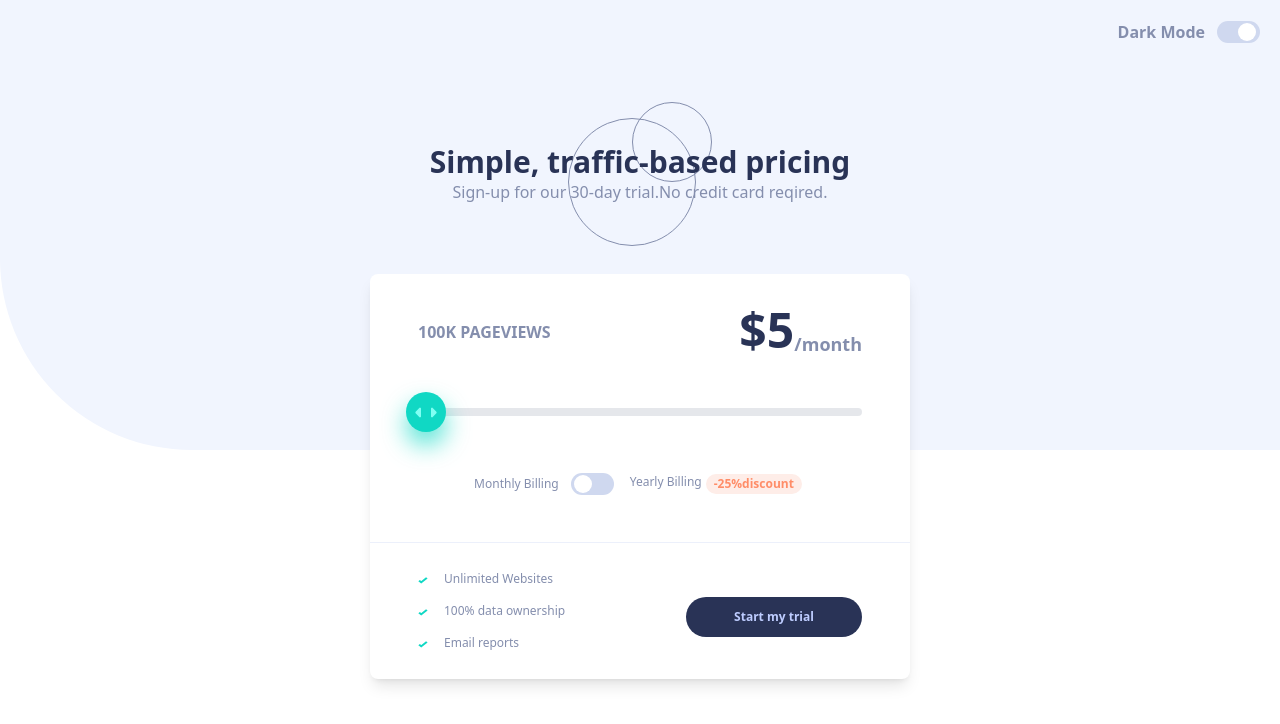
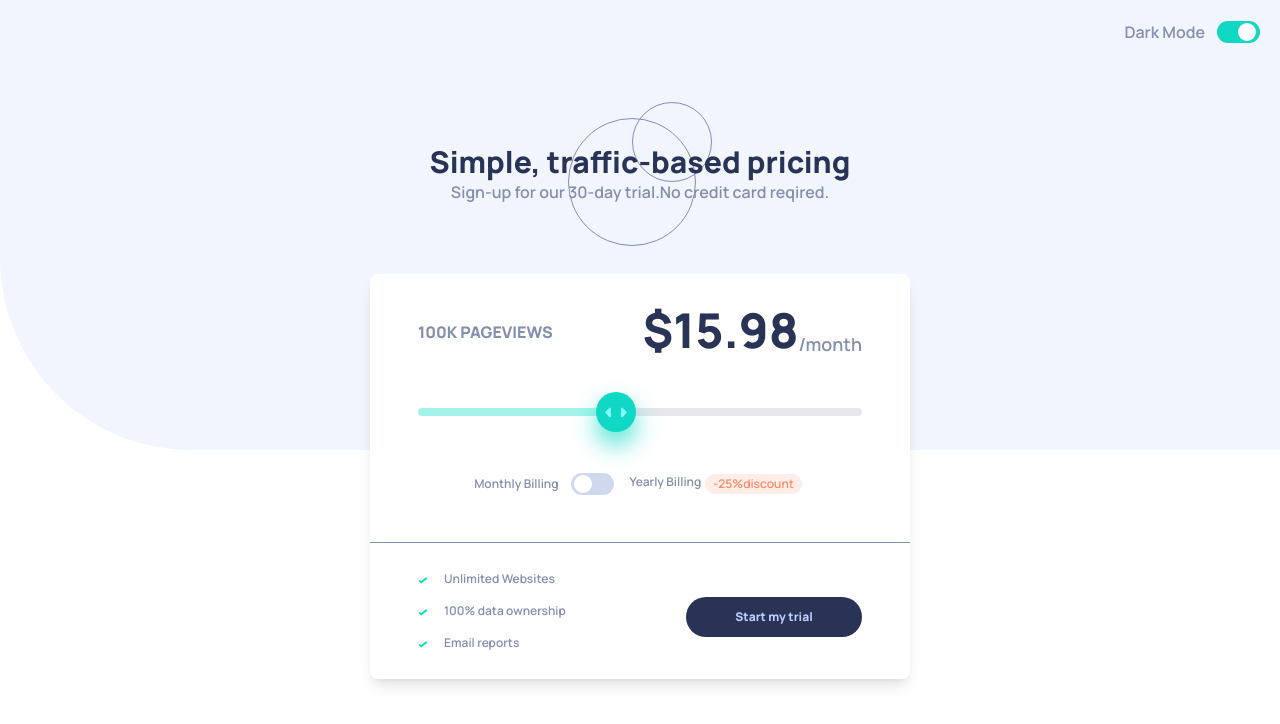
Before and after one commit to rahul24167/interactive-pricing-component, a Next.js app: page / in a window 1280 px wide. Shown: the top 724 px of the page. Built offline with nearby package versions, Linux system fonts and the light colour scheme.

Commit message:
component completed

```diff
--- a/app/layout.tsx
+++ b/app/layout.tsx
@@ -1,7 +1,14 @@
 import type { Metadata } from "next";
 import localFont from "next/font/local";
+import { Manrope } from "next/font/google";
 import "./globals.css";
 
+const manrope = Manrope({
+  subsets: ["latin"],
+  weight: ["600", "800"],
+  variable: "--font-manrope",
+  display: "swap",
+});
 const geistSans = localFont({
   src: "./fonts/GeistVF.woff",
   variable: "--font-geist-sans",
@@ -26,7 +33,7 @@ export default function RootLayout({
   return (
     <html lang="en">
       <body
-        className={`${geistSans.variable} ${geistMono.variable} antialiased`}
+        className={`${manrope.variable} ${geistSans.variable} ${geistMono.variable} antialiased`}
       >
         {children}
       </body>
--- a/app/page.tsx
+++ b/app/page.tsx
@@ -24,10 +24,10 @@ export default function Home() {
   }, [isDark]);
 
   return (
-    <div className="bg-white dark:bg-black relative">
+    <div className="bg-white dark:bg-black relative font-manrope">
       <div className="bg-vpblue dark:bg-cyan z-0 h-100 sm:h-112.5 rounded-bl-full"></div>
       <div className="absolute top-5 right-5 flex items-center">
-        <span className="text-base text-[#848EAD] font-semibold mx-3">
+        <span className="text-base text-lightgrey font-semibold mx-3">
           Dark Mode
         </span>
         <label className="relative inline-flex items-center cursor-pointer">
@@ -39,7 +39,7 @@ export default function Home() {
               setIsDark((prev) => !prev);
             }}
           />
-          <div className="w-[43px] h-[22px] bg-[#CFD8EF] peer-focus:outline-none rounded-full peer-checked:after:translate-x-full after:content-[''] after:absolute after:top-[2px] after:bottom-[2px] after:left-[3px] after:bg-white after:dark:bg-black after:rounded-full after:h-[18px] after:w-[18px] after:transition-all"></div>
+          <div className="w-[43px] h-[22px] bg-grayblue peer-focus:outline-none rounded-full peer-checked:bg-neongreen peer-checked:after:translate-x-full after:content-[''] after:absolute after:top-[2px] after:bottom-[2px] after:left-[3px] after:bg-white after:dark:bg-black after:rounded-full after:h-[18px] after:w-[18px] after:transition-all"></div>
         </label>
       </div>
 
--- a/components/Subscription.tsx
+++ b/components/Subscription.tsx
@@ -3,21 +3,19 @@
 import React, { useState, useEffect, useRef } from "react";
 
 export default function PricingSlider() {
-  const [sliderValue, setSliderValue] = useState(100); // The slider value represents a range from 100 to 2000
-  const [price, setPrice] = useState(5); // Initial price starts at $5
+  const [sliderValue, setSliderValue] = useState(913); // The slider value represents a range from 100 to 2000
+  const [price, setPrice] = useState(15.98); // Initial price starts at $5
   const [isYearly, setIsYearly] = useState(false);
   const sliderRef = useRef<HTMLInputElement>(null);
 
   useEffect(() => {
     // Price should range from $5 to $50, scaled based on the slider value
-    const priceRange = 50 - 5; // Price range from $5 to $50
+    const priceRange = 32 - 4; // Price range from $5 to 50$
     const priceFactor = (sliderValue - 100) / (2000 - 100); // Normalize the slider value
-    let calculatedPrice = 5 + priceFactor * priceRange; // Calculate price between $5 and $50
+    let calculatedPrice = 4 + priceFactor * priceRange; // Calculate price between $5 and $50
 
-    // Round the price to an integer
-    calculatedPrice = Math.round(calculatedPrice);
-
-    setPrice(isYearly ? calculatedPrice * 0.75 : calculatedPrice); // Apply yearly discount if applicable
+    const formattedPrice = (isYearly ? calculatedPrice * 0.75 : calculatedPrice).toFixed(2);
+    setPrice(parseFloat(formattedPrice));
     updateSliderBackground();
   }, [sliderValue, isYearly]);
 
@@ -34,14 +32,14 @@ export default function PricingSlider() {
 
   return (
     <>
-      <div className="w-[327px] sm:w-[540px] bg-white dark:bg-dgreenblue rounded-lg shadow-lg">
+      <div className="w-[327px] sm:w-[540px] bg-white dark:bg-dgreenblue rounded-lg shadow-lg ">
         <div className="space-y-8 p-6 pt-8 sm:px-12">
           <div className="text-center">
-            <div className="text-sm sm:text-base text-[#848EAD] font-semibold mb-6 sm:flex sm:flex-row sm:justify-between sm:items-center ">
-              <div>100K PAGEVIEWS</div>
+            <div className="text-sm sm:text-base text-lightgrey font-semibold mb-6 sm:flex sm:flex-row sm:justify-between sm:items-center ">
+              <div className="font-extrabold">100K PAGEVIEWS</div>
               <div className="hidden sm:flex text-4xl sm:text-5xl font-bold text-cyan dark:text-vpblue">
                 ${price}{" "}
-                <span className="text-base sm:text-lg text-[#848EAD] font-semibold mt-6">
+                <span className="text-base sm:text-lg text-lightgrey font-semibold mt-6">
                   /month
                 </span>
               </div>
@@ -57,21 +55,21 @@ export default function PricingSlider() {
                 className="w-full h-2 bg-gray-200 rounded-lg appearance-none cursor-pointer"
               />
               <div
-                className="absolute top-[-6px] w-10 h-10 bg-[#10D8C4] rounded-full shadow-md transition-all duration-150 flex items-center justify-center"
+                className="absolute top-[-6px] w-10 h-10 bg-neongreen rounded-full shadow-md transition-all duration-150 flex items-center justify-center"
                 style={{
                   left: `calc(${
                     ((sliderValue - 100) / (2000 - 100)) * 100
                   }% - 12px)`,
-                  backgroundColor: "#10D8C4",
+                  backgroundColor:'neongreen',
                   boxShadow: "0 13px 25px rgba(16, 216, 196, 0.70)",
                 }}
               >
                 <img src="/img/icon-slider.svg" alt="" />
               </div>
             </div>
-            <div className=" sm:hidden mt-8 text-3xl font-bold text-cyan dark:text-vpblue !important">
+            <div className=" sm:hidden mt-8 text-3xl font-bold text-cyan dark:text-vpblue">
               ${price}{" "}
-              <span className="text-sm text-[#848EAD] font-semibold">
+              <span className="text-sm text-lightgrey font-semibold">
                 / month
               </span>
             </div>
@@ -79,7 +77,7 @@ export default function PricingSlider() {
         </div>
 
         <div className="flex items-center justify-center p-5 pr-0 sm:px-12">
-          <span className="text-xs text-[#848EAD] font-normal mx-3">
+          <span className="text-xs text-lightgrey font-normal mx-3">
             Monthly Billing
           </span>
           <label className="relative inline-flex items-center cursor-pointer">
@@ -89,16 +87,16 @@ export default function PricingSlider() {
               checked={isYearly}
               onChange={() => setIsYearly(!isYearly)}
             />
-            <div className="w-[43px] h-[22px] bg-[#CFD8EF] peer-focus:outline-none rounded-full peer-checked:after:translate-x-full after:content-[''] after:absolute after:top-[2px] after:bottom-[2px] after:left-[3px] after:bg-white after:dark:bg-black after:rounded-full after:h-[18px] after:w-[18px] after:transition-all"></div>
+            <div className="w-[43px] h-[22px] bg-grayblue peer-focus:outline-none rounded-full peer-checked:bg-neongreen peer-checked:after:translate-x-full after:content-[''] after:absolute after:top-[2px] after:bottom-[2px] after:left-[3px] after:bg-white after:dark:bg-black after:rounded-full after:h-[18px] after:w-[18px] after:transition-all"></div>
           </label>
-          <span className="text-xs text-[#848EAD] font-normal flex flex-row mx-2 p-2 ">
+          <span className="text-xs text-lightgrey font-normal flex flex-row mx-2 p-2 ">
             Yearly Billing
-            <div className="text-orange text-xs font-semibold ml-1 p-2 h-[20px] bg-[#FEEDE8] rounded-[10px] flex justify-center items-center align-middle">
+            <div className="text-orange text-xs font-semibold ml-1 p-2 h-[20px] bg-greyred rounded-[10px] flex justify-center items-center align-middle">
               -25% <span className="hidden sm:block">discount </span>
             </div>
           </span>
         </div>
-        <div className="mt-5 py-5 border-t border-[#ECF0FB] flex flex-col justify-center items-center sm:flex-row  sm:justify-between sm:items-center px-6 sm:px-12">
+        <div className="mt-5 py-5 border-t border-lightgrey flex flex-col justify-center items-center sm:flex-row  sm:justify-between sm:items-center px-6 sm:px-12">
           <div className=" flex flex-col sm:justify-start sm:items-start">
             <div className="flex flex-row justify-center text-xs my-2">
               <div className="pt-[6px] mr-4">
@@ -108,7 +106,7 @@ export default function PricingSlider() {
                   alt=""
                 />
               </div>
-              <p className="text-[#848EAD] text-bold">Unlimited Websites</p>
+              <p className="text-lightgrey text-bold">Unlimited Websites</p>
             </div>
             <div className="flex flex-row justify-center text-xs my-2">
               <div className="pt-[6px] mr-4">
@@ -118,7 +116,7 @@ export default function PricingSlider() {
                   alt=""
                 />
               </div>
-              <p className="text-[#848EAD] text-bold">100% data ownership</p>
+              <p className="text-lightgrey text-bold">100% data ownership</p>
             </div>
             <div className="flex flex-row justify-center text-xs my-2">
               <div className="pt-[6px] mr-4">
@@ -128,11 +126,11 @@ export default function PricingSlider() {
                   alt=""
                 />
               </div>
-              <p className="text-[#848EAD] text-bold">Email reports</p>
+              <p className="text-lightgrey text-bold">Email reports</p>
             </div>
           </div>
 
-          <button className="rounded-full bg-cyan dark:bg-vpblue h-10 w-44 mt-7 mb-4 text-[#BECDFF] dark:text-cyan font-bold text-xs flex justify-center items-center transition duration-300">
+          <button className="rounded-full bg-cyan dark:bg-vpblue h-10 w-44 mt-7 mb-4 text-lightpurple dark:text-cyan font-bold text-xs flex justify-center items-center transition duration-300">
             Start my trial
           </button>
         </div>
--- a/tailwind.config.ts
+++ b/tailwind.config.ts
@@ -9,26 +9,15 @@ export default {
   darkMode: 'class',
   theme: {
     colors: {
-      'background': {
-        DEFAULT: '#FFFFFF',
-        dark: '#000000',
-      },
-
-      // greytext:{
-      //   DEFAULT: '#848EAD',
-      //   dark: '#848EAD',
-      // },
       'white': '#FFFFFF',
-      'black': '#000000',
+      'black': '#1a1a1a',
       'vpblue': '#F1F5FE',
-      'vdblue': '#343947',
       'dgreenblue': '#00264d',
-      'back':'#F2F2F2',
-      'hero':'#D9D2E9',
       'cyan':'#293356',
       'lightgrey':'#848EAD',
-      'circle':'#CFD8EF',
+      'grayblue':'#CFD8EF',
       'orange':'#FF8D68',
+      'greyred':'#FEEDE8',
       'neongreen':'#10D8C4',
       'lightpurple':'#BECDFF'
     },
@@ -53,7 +42,10 @@ export default {
       },
       translate: {
         '100': '25rem',
-      }
+      },
+      fontFamily: {
+        manrope: ['var(--font-manrope)', 'sans-serif'],
+      },
     },
   },
   plugins: [],
```
